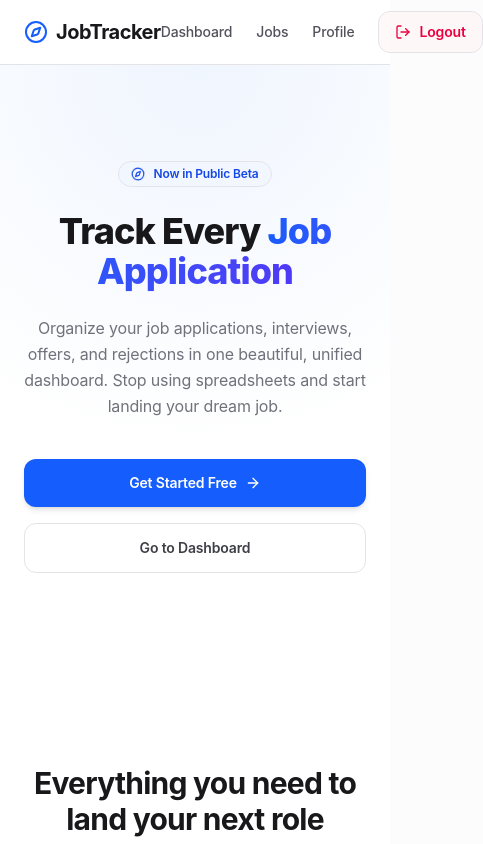
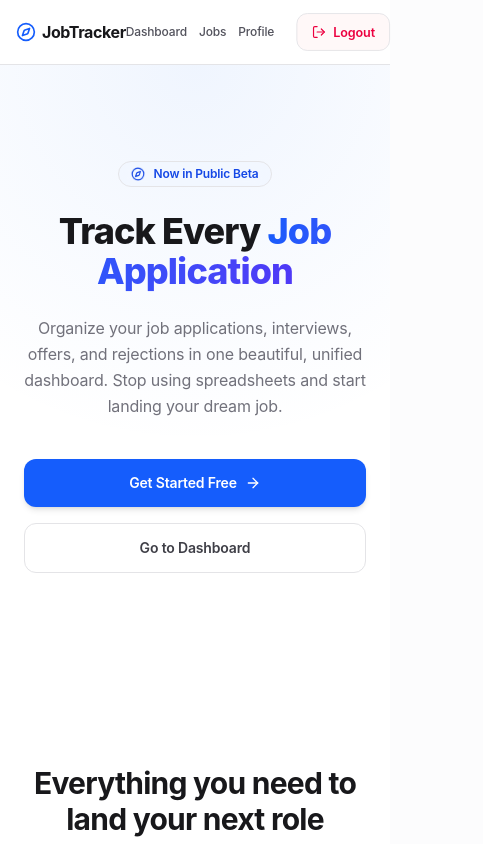
Before and after one commit to parvezs2442/jobTracker, a Next.js app: page / in a window 390 px wide. Shown: the top 844 px of the page, 483 px wide, since content can reach past the window. Built offline with nearby package versions, Linux system fonts and the light colour scheme.

Commit message:
fix: restore top navbar in dashboard view and fetch original user data in profile page

```diff
--- a/app/profile/page.tsx
+++ b/app/profile/page.tsx
@@ -1,12 +1,71 @@
+import prisma from "@/lib/prisma";
+import { cookies } from "next/headers";
+import jwt from "jsonwebtoken";
+import Link from "next/link";
 import LogoutButton from "@/components/LogoutButton";
-import { User, Mail, ShieldAlert, Calendar } from "lucide-react";
+import { User, Mail, ShieldAlert } from "lucide-react";
+
+interface JwtPayload {
+  userId: string;
+}
 
 export default async function ProfilePage() {
-  // Later you'll fetch this from your getMe API (preserving user mock as is)
-  const user = {
-    name: "Parvez Saifi",
-    email: "parvez@gmail.com",
-  };
+  const cookieStore = await cookies();
+  const token = cookieStore.get("token")?.value;
+
+  if (!token) {
+    return (
+      <div className="flex min-h-[60vh] flex-col items-center justify-center text-center p-8 bg-white border border-zinc-100 rounded-2xl shadow-sm">
+        <h2 className="text-2xl font-bold text-zinc-900">Access Denied</h2>
+        <p className="mt-2 text-zinc-500 max-w-sm">Please log in to your account to view your profile settings.</p>
+        <Link
+          href="/login"
+          className="mt-6 rounded-xl bg-blue-600 px-6 py-2.5 text-sm font-semibold text-white shadow-sm hover:bg-blue-700 transition"
+        >
+          Login Page
+        </Link>
+      </div>
+    );
+  }
+
+  let decoded: JwtPayload;
+  try {
+    decoded = jwt.verify(token, process.env.JWT_SECRET!) as JwtPayload;
+  } catch (err) {
+    return (
+      <div className="flex min-h-[60vh] flex-col items-center justify-center text-center p-8 bg-white border border-zinc-100 rounded-2xl shadow-sm">
+        <h2 className="text-2xl font-bold text-zinc-900">Session Expired</h2>
+        <p className="mt-2 text-zinc-500 max-w-sm">Your login session has expired or is invalid. Please log in again.</p>
+        <Link
+          href="/login"
+          className="mt-6 rounded-xl bg-blue-600 px-6 py-2.5 text-sm font-semibold text-white shadow-sm hover:bg-blue-700 transition"
+        >
+          Login
+        </Link>
+      </div>
+    );
+  }
+
+  const user = await prisma.user.findUnique({
+    where: {
+      id: decoded.userId,
+    },
+  });
+
+  if (!user) {
+    return (
+      <div className="flex min-h-[60vh] flex-col items-center justify-center text-center p-8 bg-white border border-zinc-100 rounded-2xl shadow-sm">
+        <h2 className="text-2xl font-bold text-zinc-900">User Not Found</h2>
+        <p className="mt-2 text-zinc-500 max-w-sm">We could not retrieve your account information. Please log in again.</p>
+        <Link
+          href="/login"
+          className="mt-6 rounded-xl bg-blue-600 px-6 py-2.5 text-sm font-semibold text-white shadow-sm hover:bg-blue-700 transition"
+        >
+          Login
+        </Link>
+      </div>
+    );
+  }
 
   return (
     <div className="max-w-3xl mx-auto space-y-6">
@@ -26,7 +85,7 @@ export default async function ProfilePage() {
         {/* User Large Avatar Panel */}
         <div className="flex flex-col sm:flex-row items-center gap-6 pb-6 border-b border-zinc-100 text-center sm:text-left">
           <div className="flex h-20 w-20 items-center justify-center rounded-2xl bg-gradient-to-tr from-blue-600 to-indigo-600 text-3xl font-bold text-white shadow-md shadow-blue-500/10">
-            {user.name.charAt(0)}
+            {user.name.charAt(0).toUpperCase()}
           </div>
 
           <div className="space-y-1">
--- a/components/AppLayout.tsx
+++ b/components/AppLayout.tsx
@@ -30,6 +30,7 @@ export default function AppLayout({ children }: AppLayoutProps) {
       <div className="flex min-h-screen flex-col md:flex-row bg-zinc-50/50">
         <Sidebar />
         <div className="flex-1 flex flex-col min-w-0">
+          <Navbar />
           <main className="flex-1 p-6 md:p-10">{children}</main>
         </div>
       </div>
--- a/components/Navbar.tsx
+++ b/components/Navbar.tsx
@@ -7,40 +7,43 @@ import LogoutButton from "./LogoutButton";
 export default function Navbar() {
   return (
     <header className="sticky top-0 z-40 w-full border-b border-zinc-100 bg-white/80 backdrop-blur-md">
-      <div className="mx-auto flex h-16 max-w-7xl items-center justify-between px-6 sm:px-8">
+      <div className="mx-auto flex h-16 max-w-7xl items-center justify-between px-4 sm:px-8">
 
         <Link
           href="/"
-          className="flex items-center gap-2 text-xl font-bold text-zinc-900 tracking-tight transition hover:opacity-90"
+          className="flex items-center gap-1.5 text-base sm:text-xl font-bold text-zinc-900 tracking-tight transition hover:opacity-90"
         >
-          <Compass className="h-6 w-6 text-blue-600 animate-pulse" />
-          <span>JobTracker</span>
+          <Compass className="h-5 w-5 sm:h-6 sm:w-6 text-blue-600" />
+          <span className="truncate">JobTracker</span>
         </Link>
 
-        <nav className="flex items-center gap-6 sm:gap-8">
+        <nav className="flex items-center gap-3 sm:gap-8">
           <Link
             href="/dashboard"
-            className="text-sm font-medium text-zinc-600 hover:text-zinc-950 transition-all-300"
+            className="text-xs sm:text-sm font-medium text-zinc-600 hover:text-zinc-950 transition-all-300"
           >
             Dashboard
           </Link>
 
           <Link
             href="/jobs"
-            className="text-sm font-medium text-zinc-600 hover:text-zinc-950 transition-all-300"
+            className="text-xs sm:text-sm font-medium text-zinc-600 hover:text-zinc-950 transition-all-300"
           >
             Jobs
           </Link>
 
           <Link
             href="/profile"
-            className="text-sm font-medium text-zinc-600 hover:text-zinc-950 transition-all-300"
+            className="text-xs sm:text-sm font-medium text-zinc-600 hover:text-zinc-950 transition-all-300"
           >
             Profile
           </Link>
 
-          <div className="flex items-center">
-            <LogoutButton />
+          <div className="flex items-center shrink-0">
+            {/* The LogoutButton has custom styling, scaling it slightly on mobile header */}
+            <div className="scale-90 sm:scale-100 origin-right">
+              <LogoutButton />
+            </div>
           </div>
         </nav>
 
```
